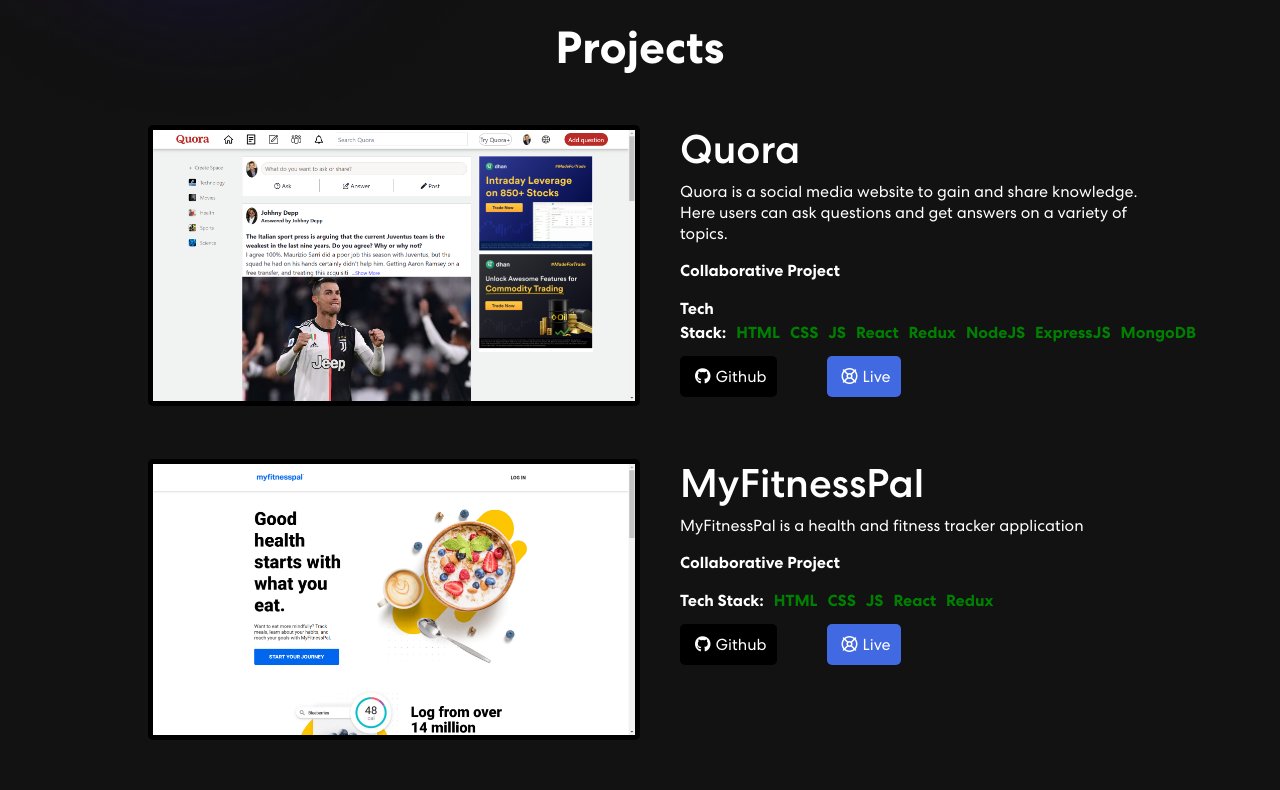
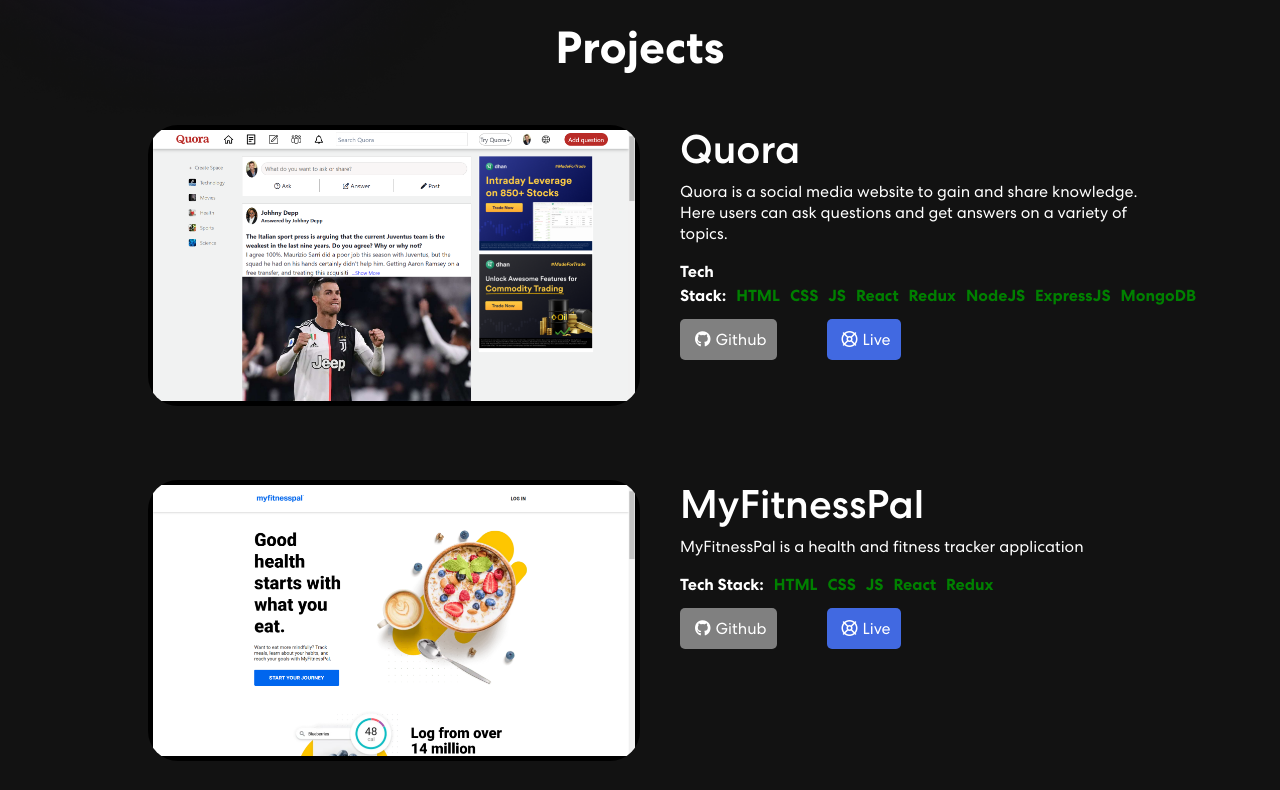
Before and after one commit to Monks09/Monks09.github.io, a React (Create React App) app: page / in a window 1280 px wide. Shown: the part 1720-2510 px from the top of the page. Built offline with nearby package versions, Linux system fonts and the light colour scheme.

Commit message:
added animation to project card

```diff
--- a/src/App.css
+++ b/src/App.css
@@ -367,7 +367,7 @@
     text-align: center;
     padding: 60px 50px;
     margin-top: -50px;
-    box-shadow: 0 0 10px teal;
+    box-shadow: 0 0 10px purple;
 }
 
 .about h2 {
@@ -486,9 +486,60 @@
 }
 
 .linksDiv>a:first-child {
-    background-color: black;
+    background-color: grey;
 }
 
 .linksDiv>a:last-child {
     background-color: royalblue;
 }
+
+.proj-imgbx {
+    position: relative;
+    border-radius: 30px;
+    overflow: hidden;
+    margin-bottom: 24px;
+}
+
+.proj-imgbx::before {
+    content: "";
+    background: linear-gradient(90.21deg, #AA367C -5.91%, #4A2FBD 111.58%);
+    opacity: 0.85;
+    position: absolute;
+    width: 100%;
+    height: 0;
+    transition: 0.4s ease-in-out;
+}
+
+.proj-imgbx:hover::before {
+    height: 100%;
+}
+
+.proj-txtx {
+    position: absolute;
+    text-align: center;
+    top: 65%;
+    left: 50%;
+    transform: translate(-50%, -50%);
+    transition: 0.5s ease-in-out;
+    opacity: 0;
+    width: 100%;
+}
+
+.proj-imgbx:hover .proj-txtx {
+    top: 50%;
+    opacity: 1;
+}
+
+.proj-txtx h4 {
+    font-size: 30px;
+    font-weight: 700;
+    letter-spacing: 0.8px;
+    line-height: 1.1em;
+}
+
+.proj-txtx span {
+    font-style: italic;
+    font-weight: 400;
+    font-size: 15px;
+    letter-spacing: 0.8px;
+}
--- a/src/components/ProjectCard.js
+++ b/src/components/ProjectCard.js
@@ -1,12 +1,15 @@
-function ProjectCard({ image, title, desc, type, tech_stack, github_link, website_link }) {
+function ProjectCard({ image, title, subTitle, desc, tech_stack, github_link, website_link }) {
     return <div className="ProjectCard">
-        <div>
-            <img src={image} alt='project-img' />
+        <div className="proj-imgbx">
+            <img src={image} />
+            <div className="proj-txtx">
+                <h4>{title}</h4>
+                <span>{subTitle}</span>
+            </div>
         </div>
         <div>
             <h1>{title}</h1>
             <p>{desc}</p>
-            <p style={{ fontWeight: "bold" }}>{type}</p>
             <div className="tagsDiv">
                 <span>Tech Stack:</span>
                 {
--- a/src/components/Projects.js
+++ b/src/components/Projects.js
@@ -14,7 +14,6 @@
             title: "Quora",
             subTitle: "Blogs and QnA website",
             desc: "Quora is a social media website to gain and share knowledge. Here users can ask questions and get answers on a variety of topics.",
-            type: "Collaborative Project",
             tech_stack: ["HTML", "CSS", "JS", "React", "Redux", "NodeJS", "ExpressJS", "MongoDB"],
             github_link: "",
             website_link: ""
@@ -24,7 +23,6 @@
             title: "MyFitnessPal",
             subTitle: "Health Tracker website",
             desc: "MyFitnessPal is a health and fitness tracker application",
-            type: "Collaborative Project",
             tech_stack: ["HTML", "CSS", "JS", "React", "Redux"],
             github_link: "",
             website_link: ""
@@ -34,7 +32,6 @@
             title: "Asos",
             subTitle: "Clothing and Apparel website",
             desc: "Asos is an online clothing and accessories store for men and women",
-            type: "Collaborative Project",
             tech_stack: ["HTML", "CSS", "JavaScript", "JSON-Server"],
             github_link: "",
             website_link: ""
@@ -44,7 +41,6 @@
             title: "Bewakoof",
             subTitle: "E-Commerce website",
             desc: "Bewakoof.com is an online shopping store with specially designed and curated products for the young generation.",
-            type: "Collaborative Project",
             tech_stack: ["HTML", "CSS", "JavaScript"],
             github_link: "",
             website_link: ""
```
